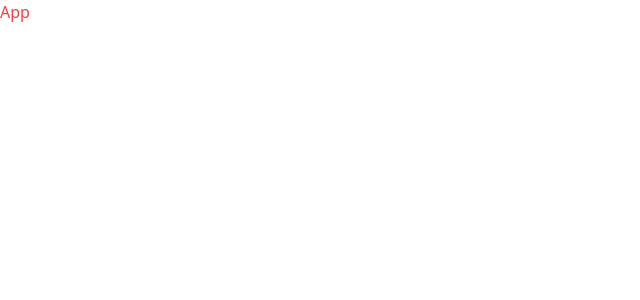
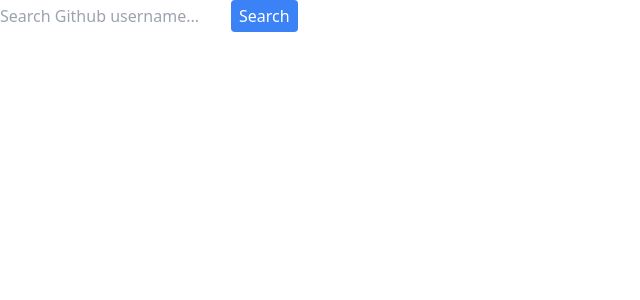
Before and after one commit to JlordS32/github-search-app, a React (Vite) app: page / in a window 1280 px wide. Shown: the top 300 px of the page, without its empty margins (0-640 px from the left). Built offline with nearby package versions, Linux system fonts and the light colour scheme.

Commit message:
implemented api fetching, tested and working

```diff
--- a/package.json
+++ b/package.json
@@ -14,6 +14,7 @@
     "postcss": "^8.5.2",
     "react": "^19.0.0",
     "react-dom": "^19.0.0",
+    "react-toastify": "^11.0.3",
     "tailwindcss": "^3.4.17"
   },
   "devDependencies": {
--- a/src/App.tsx
+++ b/src/App.tsx
@@ -1,7 +1,48 @@
-import React from "react";
+import { useEffect, useState } from "react";
+import { fetchGithubUser } from "./utility/fetchData";
+import Search from "./components/Search";
 
 const App = () => {
-   return <div className="text-red-500">App</div>;
+   const [data, setData] = useState<any>();
+   const [isLoading, setIsLoading] = useState<boolean>(false);
+
+   const handleSearch = (input: string) => {
+      setIsLoading(true);
+
+      setTimeout(() => {
+         fetchGithubUser(input)
+            .then((data) => {
+               setData(data);
+               setIsLoading(false);
+            })
+            .catch((error) => {
+               console.log(error);
+               setIsLoading(false);
+            });
+      }, 3000);
+   };
+
+   useEffect(() => {
+      console.log(data);
+   }, [data]);
+
+   return (
+      <main>
+         <Search handleClick={handleSearch} />
+
+         <div>
+            {isLoading && <p>Loading...</p>}
+            {data && (
+               <div>
+                  <img src={data.avatar_url} alt="" />
+                  <p>{data.name}</p>
+                  <p>{data.location}</p>
+                  <p>{data.bio ?? "This profile has no bio"}</p>
+               </div>
+            )}
+         </div>
+      </main>
+   );
 };
 
 export default App;
--- /dev/null
+++ b/src/components/Search.tsx
@@ -0,0 +1,24 @@
+import { useRef } from "react";
+
+type SearchProps = {
+   handleClick: (value: string) => void;
+};
+
+const Search = ({ handleClick }: SearchProps) => {
+   const ref = useRef<HTMLInputElement>(null);
+
+   return (
+      <div>
+         <div></div>
+         <input ref={ref} type="text" placeholder="Search Github username..." />
+         <button
+            className="bg-blue-500 text-white px-2 py-1 rounded"
+            onClick={() => handleClick(ref.current!.value)}
+         >
+            Search
+         </button>
+      </div>
+   );
+};
+
+export default Search;
--- /dev/null
+++ b/src/utility/fetchData.ts
@@ -0,0 +1,16 @@
+export const fetchGithubUser = async (username: string): Promise<any> => {
+   const endpoint = `https://api.github.com/users/${username}`;
+
+   try {
+      const res: Response = await fetch(endpoint);
+
+      if (!res.ok) {
+         throw new Error(`Error: ${res.status} ${res.statusText}`);
+      }
+
+      return await res.json();
+   } catch (error) {
+      throw new Error(`Failed to fetch user: ${error}`);
+   }
+
+};
```
Also changed, not shown: 1 other file (tests, documents, lock files or other folders).
